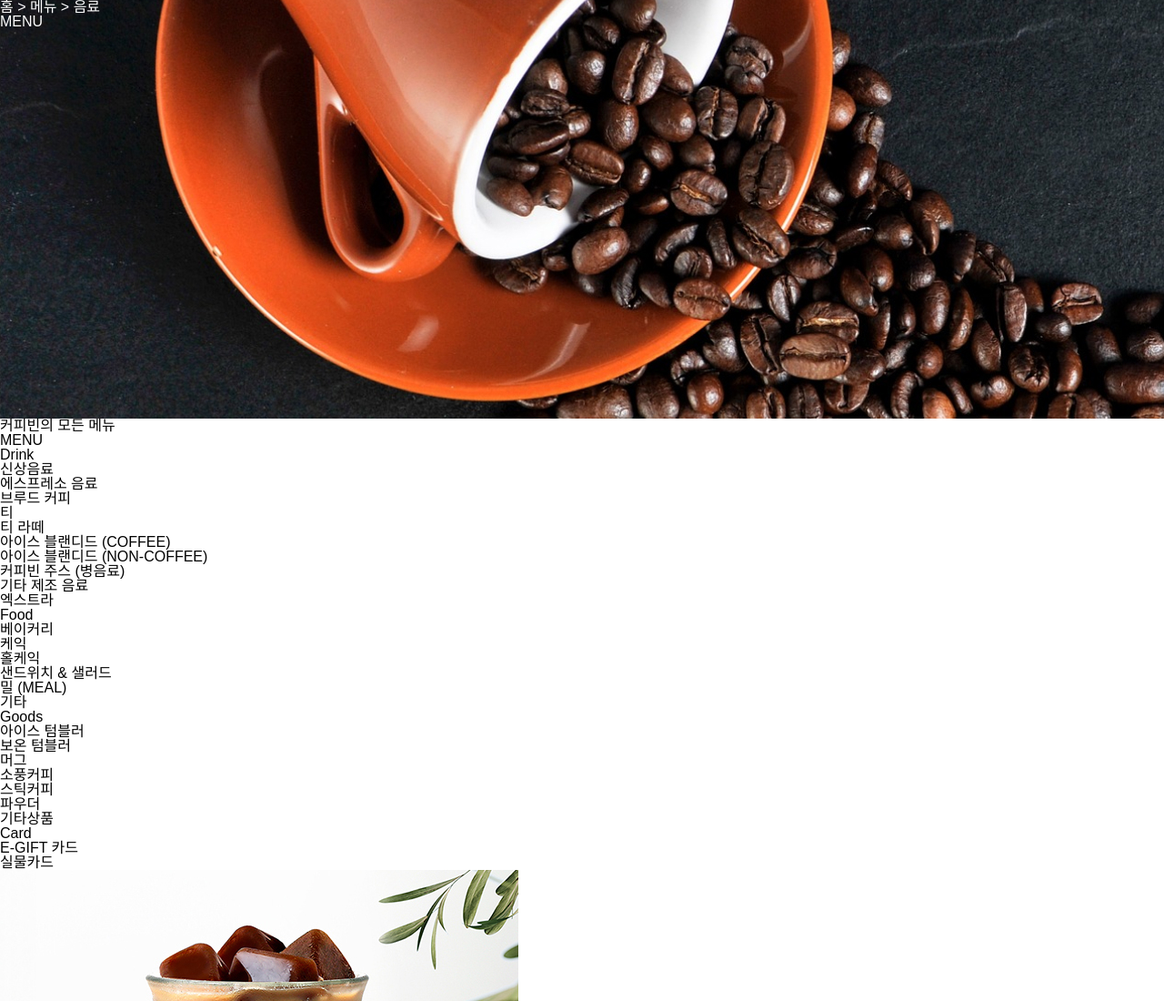
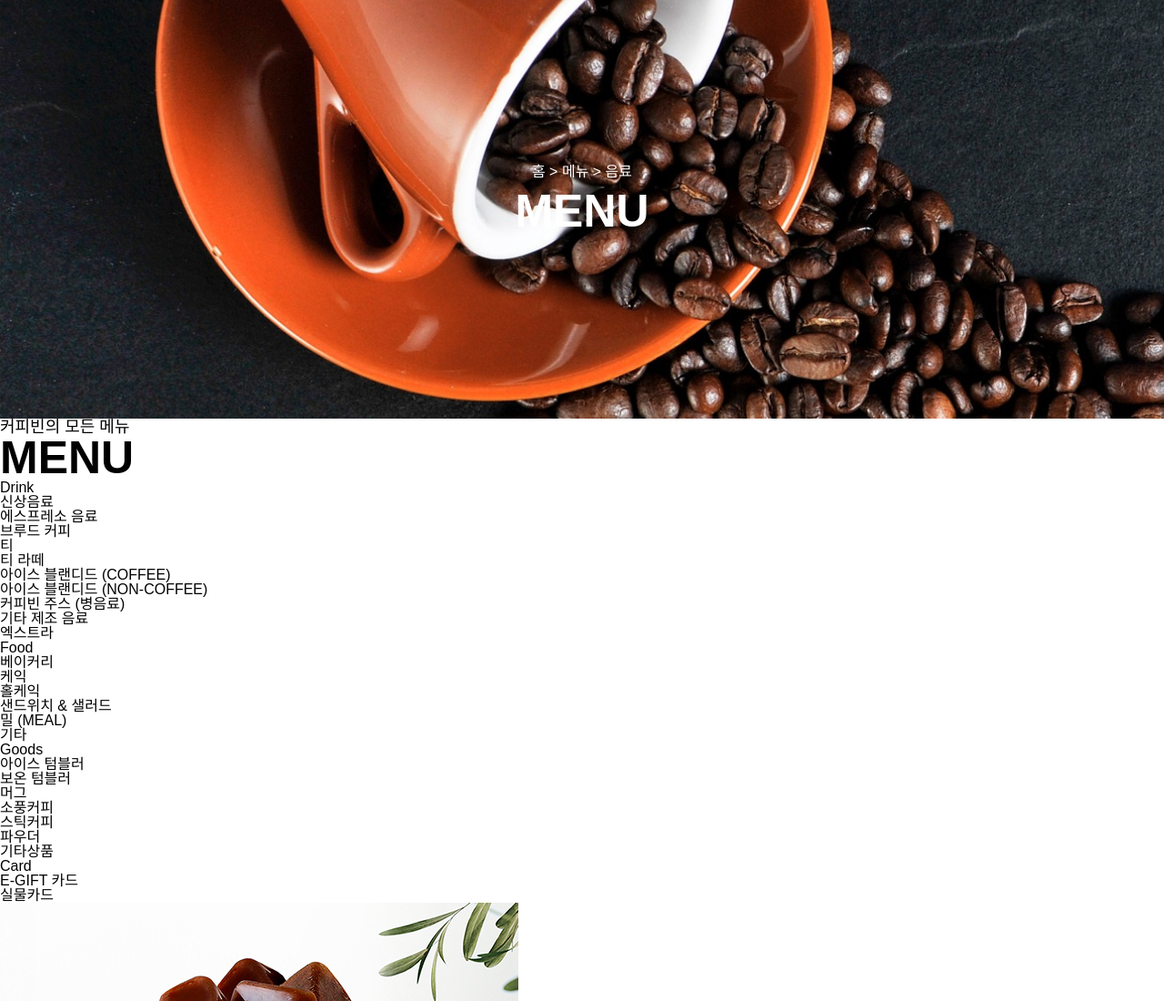
Before and after one commit to kimnani01/coffee_bean, a website: page menu.html in a window 1280 px wide. Shown: the top 1100 px of the page at 91% size. Drawn offline with nearby package versions, Linux system fonts and the light colour scheme.

Commit message:
menu sass 작업

```diff
--- a/styles/menu.scss
+++ b/styles/menu.scss
@@ -9,14 +9,24 @@ main {
     .banner {
         background-image: url(../images/menu_banner.jpg);
         background-repeat: no-repeat;
-        height: 460px;
-        p {color: $color3;}
-        h1 {color: $color3;}
+        height: 460px; padding: 180.5px 0;
+        text-align: center;
+        p {
+            color: $color3; margin-bottom: 10px;
+        }
+        h1 {
+            color: $color3; font-size: $font50;
+            font-weight: 900;
+        }
     }
     .container {
         aside {
-            p {}
-            h1 {}
+            p {
+                font-size: $font18;
+            }
+            h1 {
+                font-size: $font50; font-weight: 600;
+            }
             .snb {
                 > li {
                     a {}
```
Also changed, not shown: styles/menu.css, 1 other file.
